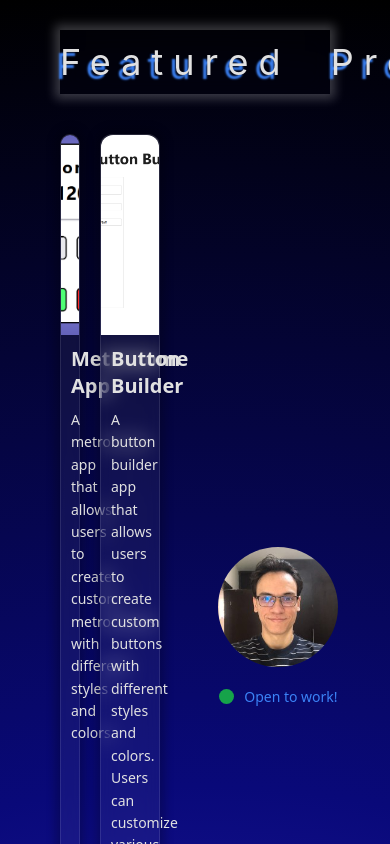
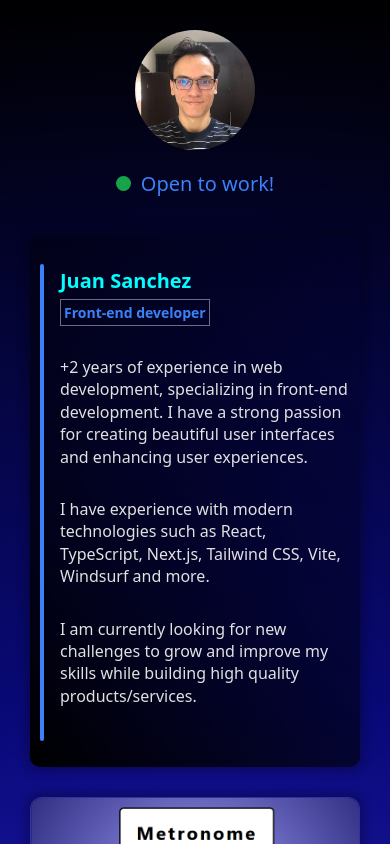
Before and after one commit to J-C-S-V/Portfolio, a React (Vite) app: page / in a window 390 px wide. Shown: the top 844 px of the page. Built offline with nearby package versions, Linux system fonts and the light colour scheme; a web font is replaced by a local one.

Commit message:
Update mobile view

```diff
--- a/src/App.css
+++ b/src/App.css
@@ -41,7 +41,8 @@
   font-family: var(--font-inter);
   letter-spacing: 1rem;
   backdrop-filter: blur(10px);
-  box-shadow: 0px 0px 10px 5px rgba(255, 255, 255, 0.228);
+  /* box-shadow: 0px 0px 10px 5px rgba(255, 255, 255, 0.228); */
+  box-shadow: 0px 14px 7px -4px rgba(255, 255, 255, 0.228);
   text-shadow: -4px 4px 2px var(--color-primary);
   padding: 1rem 0;
 }
@@ -63,14 +64,35 @@
 }
 
 /* Responsive */
-@media screen and (max-width: 1366px) {
+@media (max-width: 1366px) {
   .app-container {
     padding: 3rem 6rem;
     height: 100%;
   }
+
+  .bento-grid {
+    grid-template-columns: repeat(6, 1fr);
+    gap: 2rem;
+  }
+
+  .bento-item-content-0 {
+    grid-column: 1 / 3;
+  }
+
+  .bento-item-content-1 {
+    grid-column: 3 / 7;
+  }
+
+  .bento-item-content-2 {
+    grid-column: 1 / 4;
+  }
+
+  .bento-item-content-3 {
+    grid-column: 4 / 7;
+  }
 }
 
-@media screen and (max-width: 375px) {
+@media screen and (max-width: 992px) {
   .app-container {
     display: flex;
     flex-direction: column;
--- a/src/components/BentoGrid.css
+++ b/src/components/BentoGrid.css
@@ -128,30 +128,3 @@
     transform: translateY(0);
   }
 }
-
-/* Responsive */
-@media (max-width: 1366px) {
-  * {
-    font-size: 1.4rem;
-  }
-  .bento-grid {
-    grid-template-columns: repeat(6, 1fr);
-    gap: 2rem;
-  }
-
-  .bento-item-content-0 {
-    grid-column: 1 / 3;
-  }
-
-  .bento-item-content-1 {
-    grid-column: 3 / 7;
-  }
-
-  .bento-item-content-2 {
-    grid-column: 1 / 4;
-  }
-
-  .bento-item-content-3 {
-    grid-column: 4 / 7;
-  }
-}
--- a/src/components/Profile.module.css
+++ b/src/components/Profile.module.css
@@ -3,10 +3,11 @@
   position: relative;
   width: 100%;
   height: 70%;
-  background: var(--black-two);
+  background: linear-gradient(45deg, #000, transparent);
   border-radius: 1rem;
   color: var(--color-white-text);
   padding: 3rem 1rem;
+  box-shadow: 0px 0px 10px 5px rgb(0 0 0 / 23%);
   animation: slideBottomToTop 0.8s ease-in-out;
 }
 
@@ -32,7 +33,7 @@
 }
 
 .card__line {
-  width: 6px;
+  width: 4px;
   background-color: var(--color-primary);
   height: 90%;
   border-radius: 1rem;
@@ -74,11 +75,25 @@
   height: 15px;
   background: var(--color-success);
   opacity: 0.8;
-  animation: 1s ease-in-out zoom infinite;
+  animation: onlineBadge 1s ease-in-out infinite;
+}
+
+.card__name {
+  margin-bottom: 0.5rem;
+  color: #00ffff;
+}
+
+.card__title {
+  border: 1px solid #ffffff6b;
+  padding: 3px;
+  text-align: left;
+  font-size: 14px;
+  width: fit-content;
+  cursor: default;
 }
 
 /* Animations */
-@keyframes zoom {
+@keyframes onlineBadge {
   0% {
     transform: scale(0);
     opacity: 0;
@@ -101,3 +116,59 @@
     transform: translateY(0);
   }
 }
+
+/* Responsive */
+@media (max-width: 1366px) {
+  .bento-grid {
+    grid-template-columns: repeat(6, 1fr);
+    gap: 2rem;
+  }
+
+  .bento-item-content-0 {
+    grid-column: 1 / 3;
+  }
+
+  .bento-item-content-1 {
+    grid-column: 3 / 7;
+  }
+
+  .bento-item-content-2 {
+    grid-column: 1 / 4;
+  }
+
+  .bento-item-content-3 {
+    grid-column: 4 / 7;
+  }
+}
+
+@media screen and (max-width: 992px) {
+  .app-container {
+    display: flex;
+    flex-direction: column;
+    padding: 3rem 3rem;
+  }
+  .app-header {
+    order: 2;
+  }
+
+  .bento-grid {
+    display: flex;
+    flex-direction: column;
+    order: 2;
+  }
+
+  .profile {
+    display: flex;
+    flex-direction: column;
+    gap: 4rem;
+  }
+
+  .app-main {
+    display: flex;
+    flex-direction: column;
+  }
+
+  .app-header {
+    display: none;
+  }
+}
```
